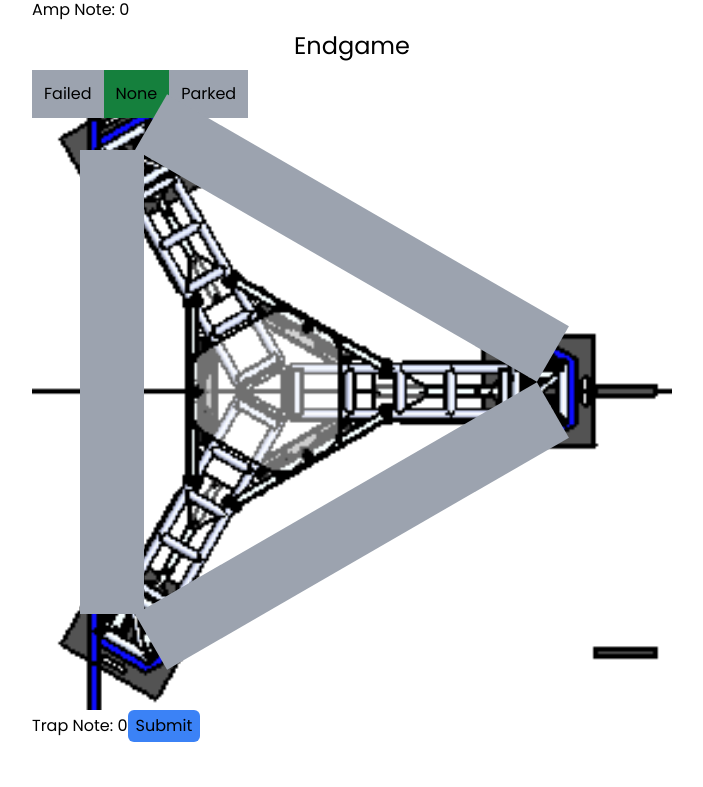
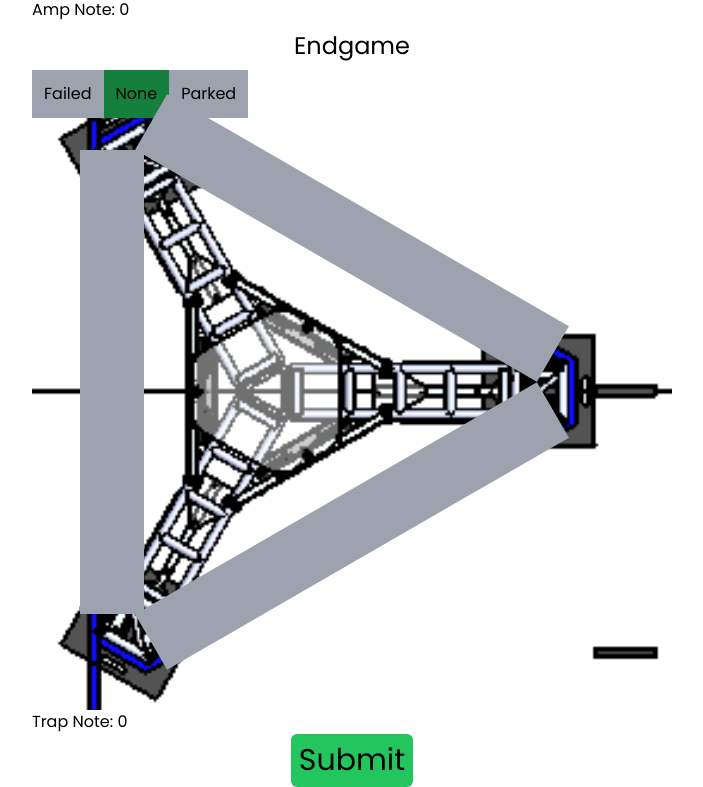
Before and after one commit to 4201VitruvianBots/scouting-app-2024, a React (Vite) app in the folder client/: page /match in a window 1280 px wide. Shown: the part 1678-2465 px from the top of the page, without its empty margins (288-991 px from the left). Before the commit the page ends 2420 px from the top, so only its background shows below. Built offline with nearby package versions, Linux system fonts and the light colour scheme; no server answers.

Commit message:
Centered the submit button and made it green.  Still need check mark.

```diff
--- a/client/src/apps/match/MatchApp.tsx
+++ b/client/src/apps/match/MatchApp.tsx
@@ -48,6 +48,7 @@ function MatchApp() {
     const [countHistory, setCountHistory] = useState<MatchScores[]>([]);
     const [climbPosition, setClimbPosition] = useState<ClimbPosition>('none');
     const [showCheck, setShowCheck] = useState(false);
+
 
     const [scouterName, setScouterName] = useState('');
     const [robotPosition, setRobotPosition] = useState<RobotPosition>();
@@ -202,19 +203,23 @@ function MatchApp() {
                 <button onClick={() => {if (count.trap < 3) handleCount('trap')}}>
                     Trap Note: {count.trap}
                 </button>
-            <button onClick={handleSubmit}
-                className='px-2 py-1 bg-blue-500 rounded-md'>
-                Submit
-            </button>
-            <div>
+                <div style={{ display: 'flex', justifyContent: 'center' }}>
+                    <button onClick={handleSubmit} style={{ fontSize: '30px' }}
+                    className='px-2 py-1 text-center bg-green-500 rounded-md'>
+                    Submit
+                    </button>
+                </div>
+
+
+                <div>
                 {showCheck && (
                     <MaterialSymbol icon="check" size={100} fill grade={200} color='green' />
                 )}
-            </div>
+                </div>
             </div>
         </main>
     );
 }
 
-export type { MatchScores, ClimbPosition };
+export type {MatchScores,ClimbPosition};
 export default MatchApp
```
